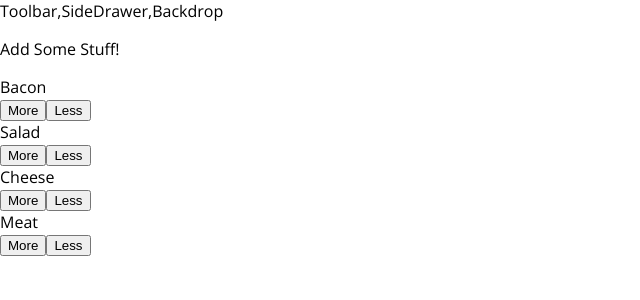
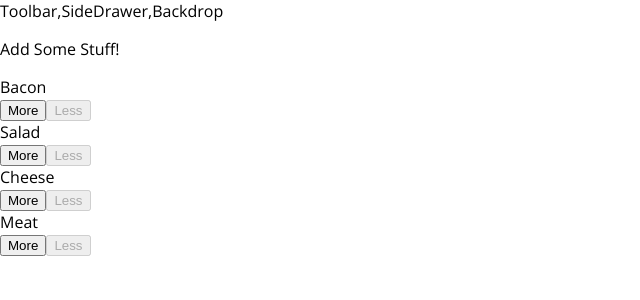
Before and after one commit to abhi15999/Burger-Builder, a React app: page / in a window 1280 px wide. Shown: the top 300 px of the page, without its empty margins (0-640 px from the left). Built offline with nearby package versions, Linux system fonts and the light colour scheme.

Commit message:
Connected build controls with ingredients state.

```diff
--- a/src/components/Burger/BuildControls/BuildControl/BuildControl.js
+++ b/src/components/Burger/BuildControls/BuildControl/BuildControl.js
@@ -4,8 +4,8 @@
 const buildControl = (props) =>(
     <div className={classes.BuildControl}>
         <div className={classes.Label}>{props.label}</div>
-        <button className={classes.More}>More</button>
-        <button className={classes.Less}>Less</button>
+        <button className={classes.More} onClick={props.added}>More</button>
+        <button className={classes.Less}onClick={props.removed} disabled={props.disabled}>Less</button>
     </div>
 
 )
--- a/src/components/Burger/BuildControls/BuildControls.js
+++ b/src/components/Burger/BuildControls/BuildControls.js
@@ -9,14 +9,21 @@
     {label:'Meat',type:'meat'}
 ]
 
-const data = controls.map(control=>(
-    <BuildControl key={control.label} label={control.label}/>
-))
 
 const buildControls = (props) =>(
     <div className={classes.BuildControls}>
-        {data}
+        {controls.map(control=>(
+    <BuildControl
+     added={()=>props.ingredientAdded(control.type)}
+     removed={()=>props.ingredientRemoved(control.type)}
+     key={control.label}
+     label={control.label}
+     disabled={props.disabled[control.type]}/>
+))}
     </div>
 );
 
+
+
+
 export default buildControls;
--- a/src/containers/BurgerBuilder/BurgerBuilder.js
+++ b/src/containers/BurgerBuilder/BurgerBuilder.js
@@ -2,6 +2,15 @@
 import Aux from '../../hoc/axillary'
 import Burger from '../../components/Burger/Burger'
 import BuildControls from '../../components/Burger/BuildControls/BuildControls'
+
+
+const INGREDIENT_PRICE = {
+    salad:50,
+    cheese:70,
+    meat:60,
+    bacon:80
+}
+
 
 export default class BurgerBuilder extends Component{
 
@@ -11,13 +20,57 @@
             bacon:0,
             cheese:0,
             meat:0
+        },
+        totalPrice : 25
+    }
+
+    addIngredientsHandler = (type) => {
+        const oldCount = this.state.ingredients[type];
+        const updatedCount = oldCount+1;
+        const updatedIngredients = {
+            ...this.state.ingredients
         }
+        updatedIngredients[type] = updatedCount;
+        const newPrice = this.state.totalPrice+INGREDIENT_PRICE[type];
+
+        this.setState({totalPrice:newPrice,ingredients:updatedIngredients })
     }
+
+    removeIngredientHandler = (type) =>{
+        const updatedCount = this.state.ingredients[type] - 1;
+        // make updatedCount as 'let' and use this logic or...
+        // if(updatedCount<0)
+        // {
+        //     updatedCount= 0;
+        // }
+        if(this.state.ingredients[type] <= 0){
+            return;
+        }
+
+
+        const updatedIngredients = {
+            ...this.state.ingredients
+        }
+        updatedIngredients[type] = updatedCount;
+
+        const newPrice = this.state.totalPrice+INGREDIENT_PRICE[type];
+        this.setState({totalPrice:newPrice,ingredients:updatedIngredients })
+    }
+
     render(){
+        const disabledInfo = {
+            ...this.state.ingredients
+        }
+        for( let key in disabledInfo){
+            disabledInfo[key] = disabledInfo[key]<=0
+        }
         return(
             <Aux>
                 <Burger ingredients={this.state.ingredients}/>
-                <BuildControls />
+                <BuildControls
+                ingredientAdded={this.addIngredientsHandler}
+                ingredientRemoved={this.removeIngredientHandler}
+                disabled = {disabledInfo}/>
             </Aux>
         );
     }
```
Also changed, not shown: 1 other file (tests, documents, lock files or other folders).
